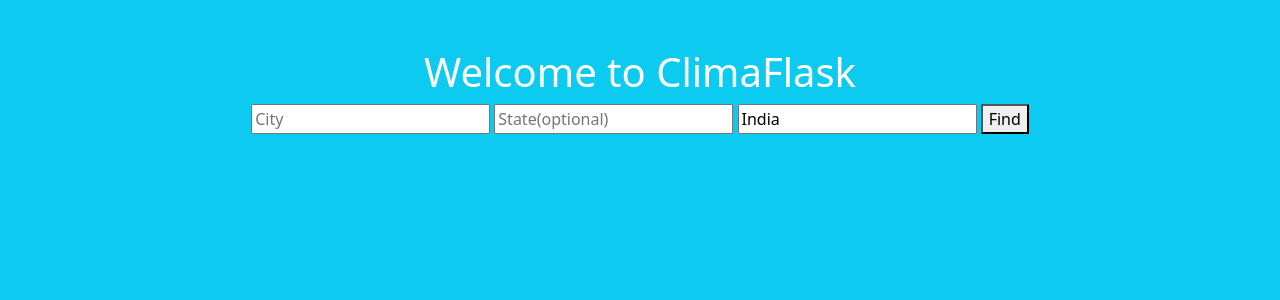
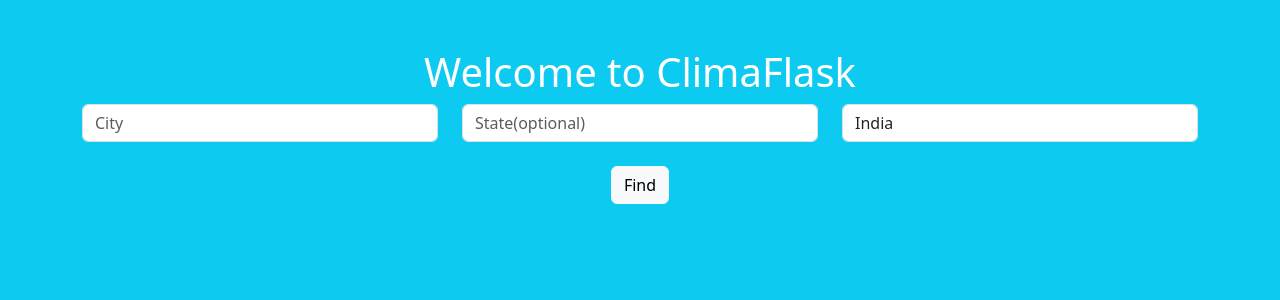
Before and after one commit to Saga690/ClimaFlask, a Flask app: page / in a window 1280 px wide. Shown: the top 300 px of the page. Run offline with Flask 3, Linux system fonts and the light colour scheme.

Commit message:
added bootstrap

```diff
--- a/templates/index.html
+++ b/templates/index.html
@@ -10,15 +10,27 @@
     <div class="text-center">
         <h1 class="mt-5">Welcome to ClimaFlask</h1>
         <form action="/" method="post">
-          <input type="text" id="cityName" name="cityName" placeholder="City">
-          <input type="text" id="stateName" name="stateName" value="" placeholder="State(optional)">
-          <input type="text" id="countryName" name="countryName" value="India">
-          <button>Find</button>
+          <div class="container">
+            <div class="row">
+              <div class="col-sm">
+                <input type="text" id="cityName" name="cityName" placeholder="City" class="form-control">
+              </div>
+              <div class="col-sm">
+                <input type="text" id="stateName" name="stateName" value="" placeholder="State(optional)" class="form-control">
+              </div>
+              <div class="col-sm">
+                <input type="text" id="countryName" name="countryName" value="India" class="form-control">
+              </div>
+            </div>
+          </div>
+          <br>
+          <button class="submit btn btn-light">Find</button>
         </form>
+        <br>
         {% if data %}
         {{ data.main }} : {{ data.description }} <br>
         <img src="https://openweathermap.org/img/wn/{{data.icon}}@2x.png" alt="Icon">
-        {{ data.temperature }}
+        {{ data.temperature }} °C
         {% endif %}
     </div>
     <script src="https://cdn.jsdelivr.net/npm/bootstrap@5.3.3/dist/js/bootstrap.bundle.min.js" integrity="sha384-YvpcrYf0tY3lHB60NNkmXc5s9fDVZLESaAA55NDzOxhy9GkcIdslK1eN7N6jIeHz" crossorigin="anonymous"></script>
--- a/weather.py
+++ b/weather.py
@@ -33,7 +33,7 @@ def get_current_weather(lat, lon, API_key):
 
 
 def main(city_name, state_name, country_name):
-    lat, lon = get_lat_lon('Delhi', '', 'IN', api_key)
+    lat, lon = get_lat_lon(city_name, state_name, country_name, api_key)
     weather_data = get_current_weather(lat, lon, api_key)
     return weather_data
 
```
